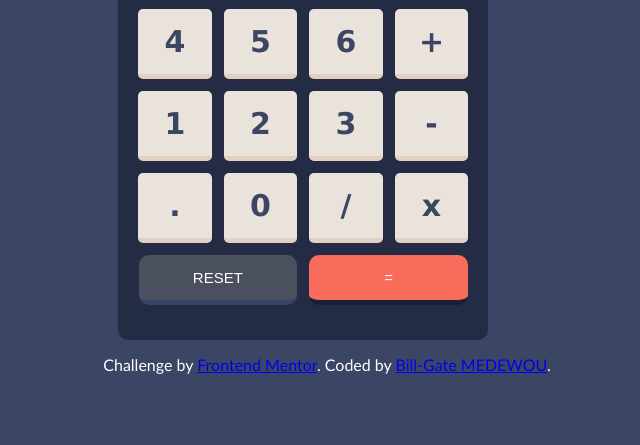
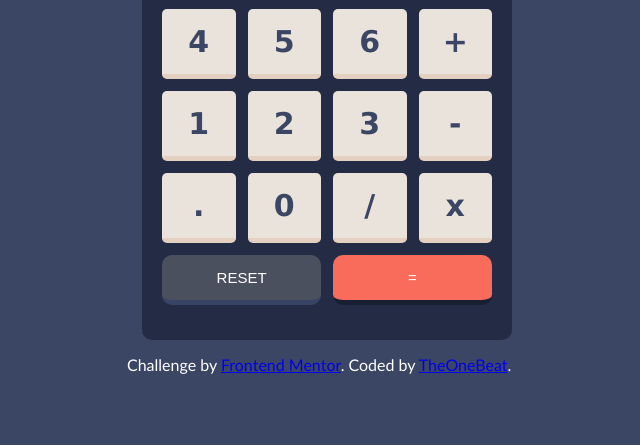
Before and after one commit to TheOneBeat/a-calculator-app, a plain HTML site: page index.html in a window 1280 px wide. Shown: the part 355-800 px from the top of the page, without its empty margins (313-953 px from the left). Drawn offline with Linux system fonts and the light colour scheme.

Commit message:
Update index.html

```diff
--- a/index.html
+++ b/index.html
@@ -55,7 +55,7 @@
     </form>
     <div class="attribution">
       Challenge by <a href="https://www.frontendmentor.io?ref=challenge" target="_blank">Frontend Mentor</a>.
-      Coded by <a href="#">Bill-Gate MEDEWOU</a>.
+      Coded by <a href="https://www.frontendmentor.io/profile/thecodesec">TheOneBeat</a>.
     </div>
   </main>
 <script src="./app.js"></script>
```
